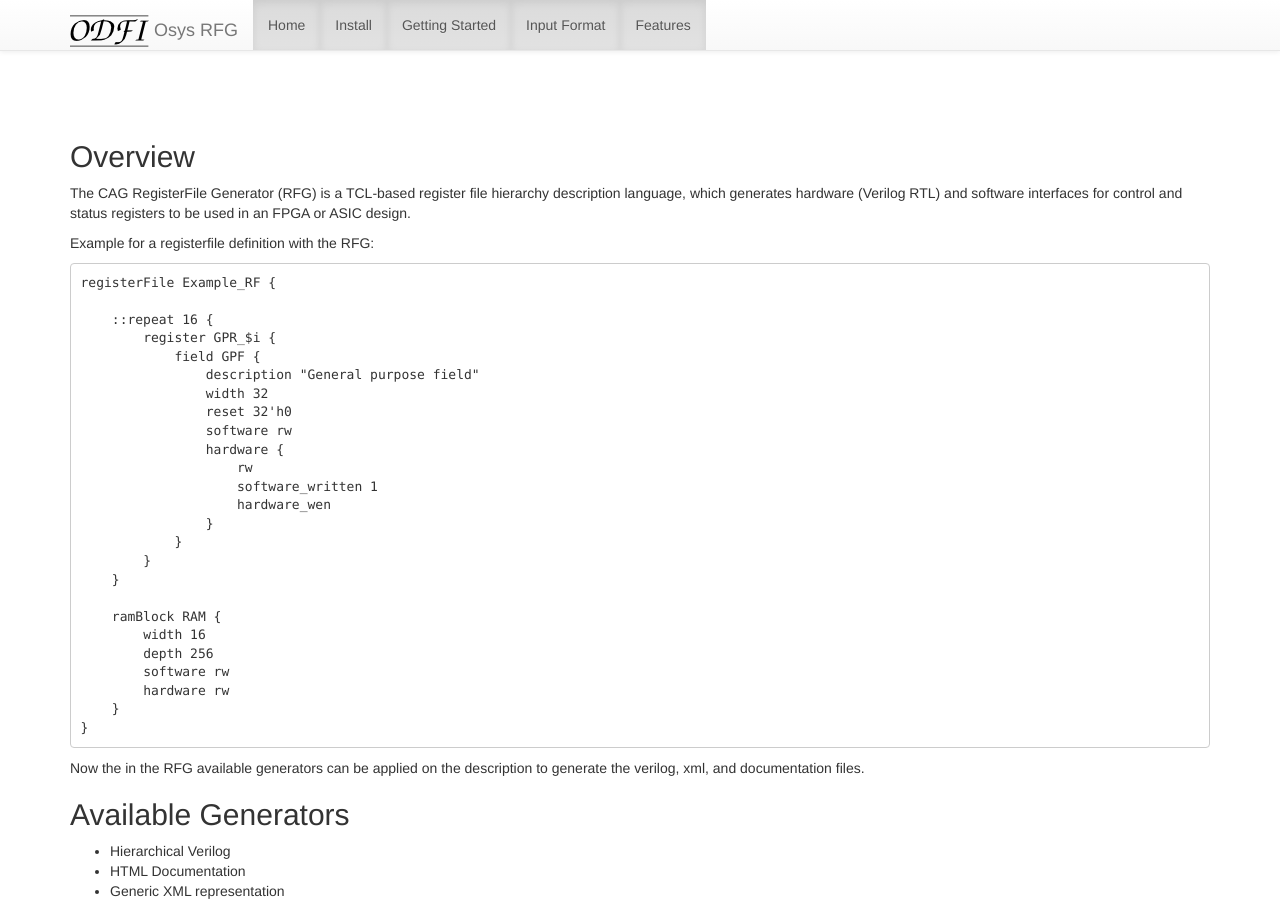
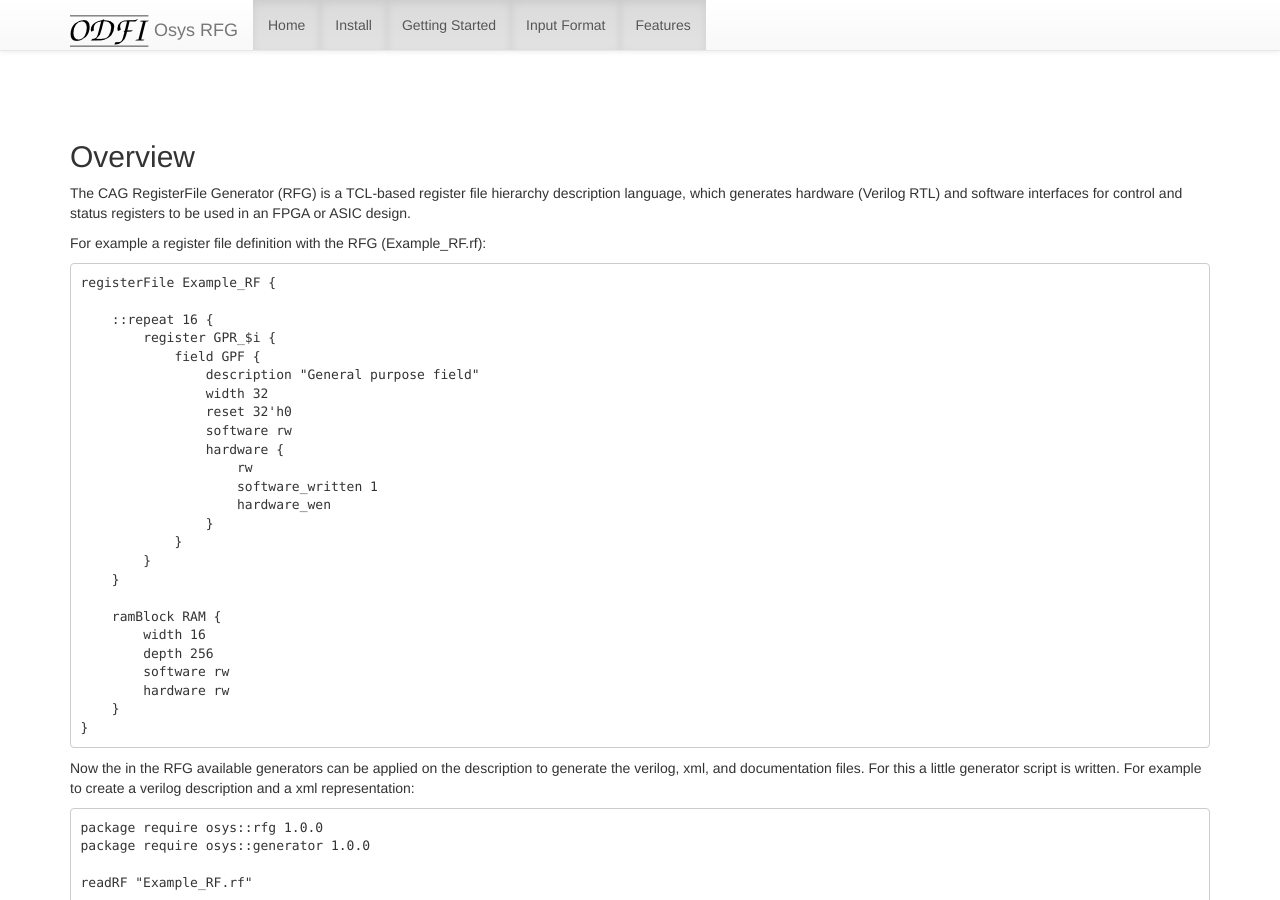
Before and after one commit to unihd-cag/odfi-rfg, a Jekyll site: the page built from index.md, in a window 1280 px wide and 900 px high. Built offline with Jekyll 4.4.1, drawn with Linux system fonts in a browser that asks for light colours; nearby versions of some CDN libraries; Markdown is read by kramdown in place of the engine named in the settings; some of the changed text lies outside the part shown.

Commit message:
Update index.md

```diff
--- a/index.md
+++ b/index.md
@@ -7,7 +7,7 @@ title: Osys RFG
 
 The CAG RegisterFile Generator (RFG) is a TCL-based register file hierarchy description language, which generates hardware (Verilog RTL) and software interfaces for control and status registers to be used in an FPGA or ASIC design.
 
-Example for a registerfile definition with the RFG:
+For example a register file definition with the RFG (Example_RF.rf):
 
     registerFile Example_RF {
 
@@ -35,7 +35,20 @@ Example for a registerfile definition with the RFG:
         }
     }
 
-Now the in the RFG available generators can be applied on the description to generate the verilog, xml, and documentation files.
+Now the in the RFG available generators can be applied on the description to generate the verilog, xml, and documentation files. For this a little generator script is written. For example to create a verilog description and a xml representation:
+
+    package require osys::rfg 1.0.0
+    package require osys::generator 1.0.0
+
+    readRF "Example_RF.rf"
+
+    generator verilog {
+        destinationPath "doc/"
+    }
+
+    generator xmlgenerator {
+        destinationPath "xml/"
+    }
 
 ## Available Generators
 
```
